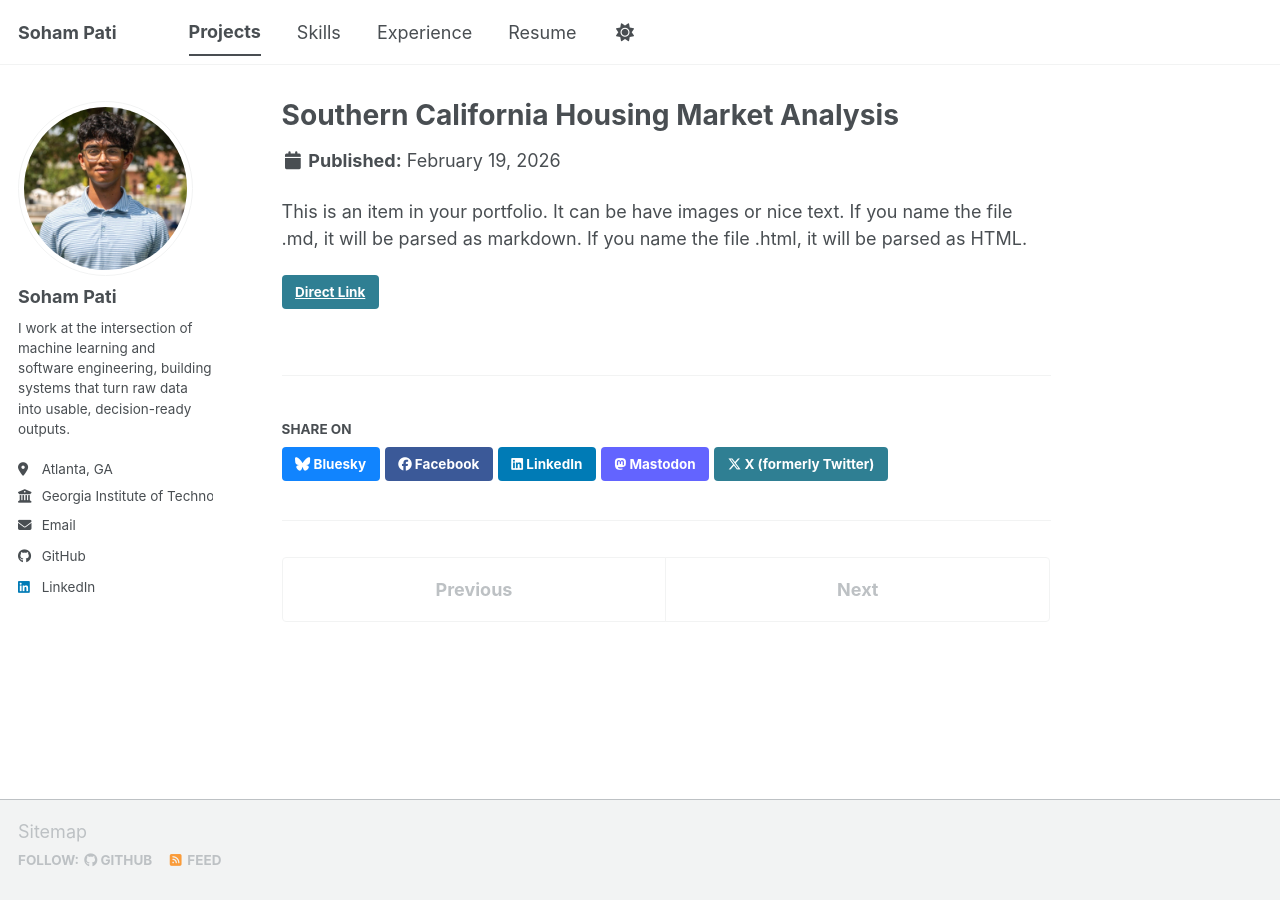
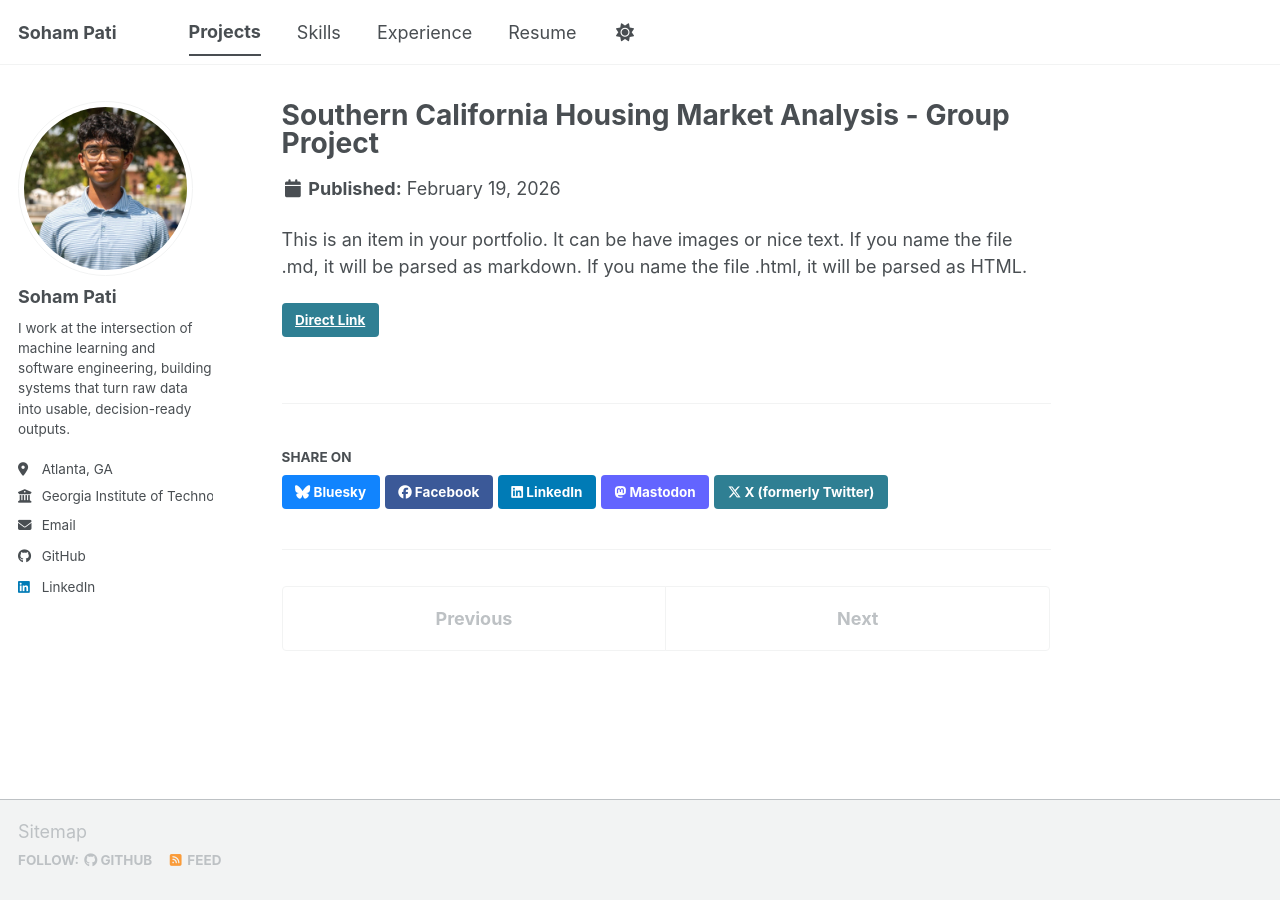
Before and after one commit to sohampati/sohampati.github.io, a Jekyll site: the page built from _portfolio/portfolio-2.md, in a window 1280 px wide. Built offline with Jekyll 4.4.1, drawn with Linux system fonts in a browser that asks for light colours; a script bundle is joined from its source files by our own code; library files that are not in the unit come from our copies.

Commit message:
specific project changes

```diff
--- a/_portfolio/portfolio-2.md
+++ b/_portfolio/portfolio-2.md
@@ -1,5 +1,5 @@
 ---
-title: "Southern California Housing Market Analysis"
+title: "Southern California Housing Market Analysis - Group Project"
 excerpt: "This project analyzes Southern California home prices using exploratory data analysis, feature engineering, and multiple predictive modeling approaches. We evaluate Linear Regression, Ridge Regression, and XGBoost to understand how different algorithms capture the complexity of the market.
 
  <br/><img src='/images/socal.png'>"
```
Also changed, not shown: _portfolio/portfolio-1.md (+1 -1 lines).
